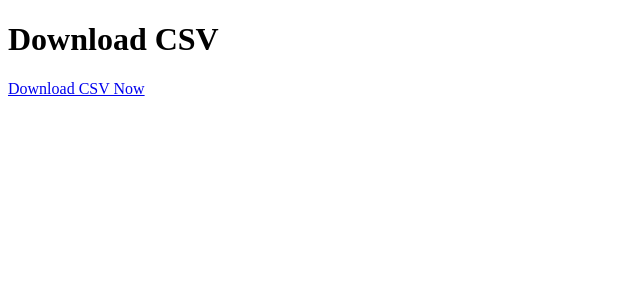
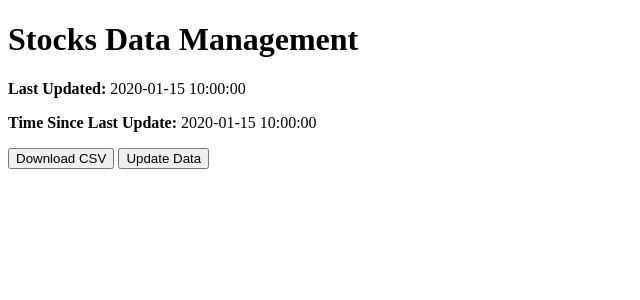
Before and after one commit to GilMelnik/Investor, a Flask app: template templates/index.html in a window 1280 px wide. Shown: the top 300 px of the page, without its empty margins (0-640 px from the left). Run offline with Flask 3, Linux system fonts and the light colour scheme; the template is opened without the code that fills it: most values are stand-ins (such as "Sample title", 1, 10 or a date in 2020).

Commit message:
upgrade: status bar, update and download buttons

```diff
--- a/app.py
+++ b/app.py
@@ -1,24 +1,104 @@
-from flask import Flask, render_template, send_file, request, redirect, url_for
-from main import save_csv
+import os
+from time import sleep
+import threading
+from datetime import datetime
+
+import pandas as pd
+from flask import Flask, render_template, send_file, jsonify
+from main import save_csv, get_symbols, get_financial_data, get_last_updated_time
 
 app = Flask(__name__)
+OUTPUTS_PATH = "/home/melniknoob/Investor/static/reports/"
+PROGRESS = 0
+IS_UPDATING = False
+LAST_UPDATED = None  # To store the last update timestamp
+
+
+def get_data():
+    global PROGRESS, IS_UPDATING, LAST_UPDATED
+    IS_UPDATING = True  # Mark as updating
+    PROGRESS = 0  # Reset progress
+
+    # Fetch data for all S&P 500 companies
+    sp500_tickers = get_symbols()[:5]
+    metrics = [
+        'enterpriseValue',
+        'marketCap',
+        'beta',
+        'debtToEquity',
+        'returnOnEquity',
+        "trailingPE",
+        "enterpriseToEbitda",
+        "totalRevenue",
+        "revenueGrowth",
+        "debtToEquity",
+        "operatingCashflow",
+    ]
+    data = dict()
+
+    for i, symbol in enumerate(sp500_tickers):
+        data[symbol] = get_financial_data(symbol, metrics)
+        PROGRESS = int(((i + 1) / len(sp500_tickers)) * 100)  # Update progress percentage
+        sleep(3)
+
+    # Convert to DataFrame and save to CSV
+    df = pd.DataFrame.from_dict(data, orient="index")
+    save_csv(df, OUTPUTS_PATH)
+
+    LAST_UPDATED = datetime.now()  # Update the last updated time
+    PROGRESS = 100  # Mark progress as complete
+    IS_UPDATING = False  # Mark as not updating anymore
+
 
 @app.route('/')
 def index():
-    return render_template('index.html')
+    global LAST_UPDATED, PROGRESS, IS_UPDATING
+    latest_file, last_updated_time = get_last_updated_time(OUTPUTS_PATH)
+    if not last_updated_time:
+        return render_template(
+            'index.html',
+            last_updated="Never",
+            time_since_update="N/A",
+            download_filename=None,
+            is_updating=IS_UPDATING,
+            progress=PROGRESS,
+        )
+    if not LAST_UPDATED:
+        LAST_UPDATED = last_updated_time
 
-@app.route('/download')
-def download():
-    file_path = save_csv()
-    return send_file(file_path, as_attachment=True)
+    time_since_update = datetime.now() - last_updated_time
 
-# @app.route('/subscribe', methods=['POST'])
-# def subscribe():
-#     email = request.form.get("email")
-#     if email:
-#         with open("subscribers.txt", "a") as f:
-#             f.write(email + "\n")
-#     return redirect(url_for("index"))
+    return render_template(
+        'index.html',
+        last_updated=last_updated_time.strftime("%Y-%m-%d %H:%M:%S"),
+        time_since_update=str(time_since_update).split('.')[0],  # Remove microseconds
+        download_filename=latest_file,
+        is_updating=IS_UPDATING,
+        progress=PROGRESS,
+    )
 
-# if __name__ == '__main__':
-#     app.run()
+
+@app.route('/download/<filename>')
+def download(filename):
+    file_path = os.path.join(OUTPUTS_PATH, filename)
+    if os.path.exists(file_path):
+        return send_file(file_path, as_attachment=True)
+    else:
+        return jsonify({"error": "File not found"}), 404
+
+
+
+@app.route('/start-update', methods=['POST'])
+def start_update():
+    global IS_UPDATING
+    if not IS_UPDATING:  # Only allow one update at a time
+        threading.Thread(target=get_data).start()  # Run `get_data` in a separate thread
+        return jsonify({"status": "Update started"})
+    else:
+        return jsonify({"status": "Update already in progress"}), 400
+
+
+@app.route('/progress')
+def progress():
+    global PROGRESS, IS_UPDATING
+    return jsonify({"progress": PROGRESS, "is_updating": IS_UPDATING})
--- /dev/null
+++ b/static/reports/2025_02_10_10_52_22.csv
@@ -0,0 +1,6 @@
+enterpriseValue,marketCap,beta,debtToEquity,returnOnEquity,trailingPE,enterpriseToEbitda,totalRevenue,revenueGrowth,operatingCashflow,symbol
+83424100352,81364418560,1.001,295.441,1.1329399,20.671724,10.278,32637999104,0.004,1987000064,MMM
+9924186112,9447875584,1.169,7.471,0.29544002,17.950413,12.266,3893799936,-0.037,591200000,AOS
+210057101312,223866765312,0.722,37.589,0.14840001,16.89398,19.405,41216999424,0.049,8728000512,ABT
+374475194368,336816898048,0.613,1174.815,0.56407,80.08403,14.611,55532998656,0.038,16510999552,ABBV
+217196363776,241422778368,1.245,14.127,0.26674998,32.35373,19.628,64896462848,0.026,9131027456,ACN
--- a/templates/index.html
+++ b/templates/index.html
@@ -1,10 +1,157 @@
 <!DOCTYPE html>
 <html lang="en">
 <head>
-    <title>Stocks data</title>
+    <title>Stocks Data</title>
+    <style>
+        .progress-container {
+            width: calc(100% - 20px);
+            margin: auto;
+            max-width: 600px;
+            background-color: #ddd;
+            border-radius: 5px;
+            display: none; /* Initially hidden */
+            overflow: hidden;
+            height: 20px;
+            margin-top: 10px;
+        }
+
+        .progress-bar {
+            height: 100%;
+            width: 0%;
+            background-color: #4CAF50;
+            text-align: center;
+            line-height: 20px;
+            color: white;
+            border-radius: inherit;
+            transition: width 0.5s ease-in-out;
+        }
+
+        @media (max-width: 600px) {
+            .progress-container {
+                width: calc(100% - 10px);
+                height: 15px;
+                font-size: smaller;
+            }
+
+            .progress-bar {
+                line-height: normal;
+                font-size: smaller;
+                height: inherit;
+            }
+
+            button {
+                font-size: smaller;
+                padding: 10px;
+            }
+
+            button:disabled {
+                opacity: 0.5;
+                cursor: not-allowed;
+            }
+        }
+    </style>
 </head>
 <body>
-    <h1>Download CSV</h1>
-    <a href="{{ url_for('download') }}">Download CSV Now</a>
+    <h1>Stocks Data Management</h1>
+
+    <div>
+        <p><strong>Last Updated:</strong> {{ last_updated }}</p>
+        <p><strong>Time Since Last Update:</strong> {{ time_since_update }}</p>
+
+        {% if download_filename %}
+            <button id="download-button" onclick="downloadFile('{{ download_filename }}')">Download CSV</button>
+        {% else %}
+            <p>No file available to download.</p>
+        {% endif %}
+
+        <button id="update-button" onclick="startUpdate()" {% if is_updating %}disabled{% endif %}>Update Data</button>
+
+        <!-- Progress bar container -->
+        <div class="progress-container" id="progress-container" {% if is_updating %}style="display: block;"{% endif %}>
+            <div id="progress-bar" class="progress-bar">{{ progress }}%</div>
+        </div>
+    </div>
+
+<script>
+let progressInterval;
+
+document.addEventListener("DOMContentLoaded", () => {
+    checkProgress();
+});
+
+function startUpdate() {
+    const button = document.getElementById("update-button");
+    button.disabled = true;
+
+    const progressContainer = document.getElementById("progress-container");
+
+    fetch('/start-update', { method: 'POST' })
+        .then(response => {
+            if (response.ok) {
+                monitorProgress();
+                progressContainer.style.display = "block";
+            } else {
+                response.json().then(data => alert(data.status));
+                button.disabled = false;
+                progressContainer.style.display = "none";
+            }
+        })
+        .catch(error => {
+            console.error("Error starting update:", error);
+            button.disabled = false;
+            progressContainer.style.display = "none";
+        });
+}
+
+function monitorProgress() {
+    const progressBar = document.getElementById("progress-bar");
+    const button = document.getElementById("update-button");
+
+    progressInterval = setInterval(() => {
+        fetch('/progress')
+            .then(response => response.json())
+            .then(data => {
+                progressBar.style.width = data.progress + "%";
+                progressBar.innerText = data.progress + "%";
+
+                button.disabled = data.is_updating;
+
+                if (!data.is_updating || data.progress === 100) {
+                    clearInterval(progressInterval);
+                    setTimeout(() => {
+                        document.getElementById("progress-container").style.display = "none";
+                        location.reload();
+                    }, 1000);
+                }
+            })
+            .catch(error => console.error("Error fetching progress:", error));
+    }, 1000);
+}
+
+function checkProgress() {
+    fetch('/progress')
+        .then(response => response.json())
+        .then(data => {
+            const progressContainer = document.getElementById("progress-container");
+            const button = document.getElementById("update-button");
+
+            if (data.is_updating) {
+                monitorProgress();
+                progressContainer.style.display = "block";
+                button.disabled = true;
+
+                const progressBar = document.getElementById("progress-bar");
+                progressBar.style.width = data.progress + "%";
+                progressBar.innerText = data.progress + "%";
+            }
+        })
+        .catch(error => console.error("Error checking initial progress:", error));
+}
+
+function downloadFile(filename) {
+    window.location.href = `/download/${filename}`;
+}
+</script>
+
 </body>
 </html>
```
Also changed, not shown: main.py (+56 -18 lines).
